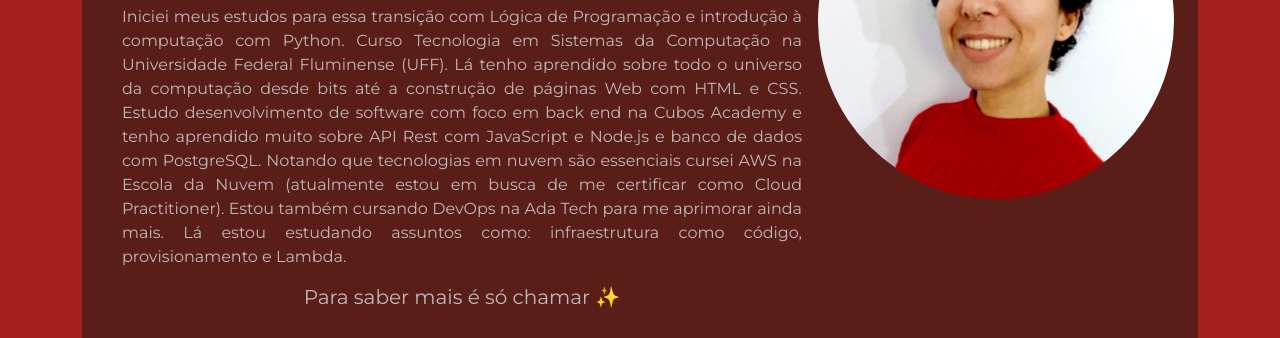
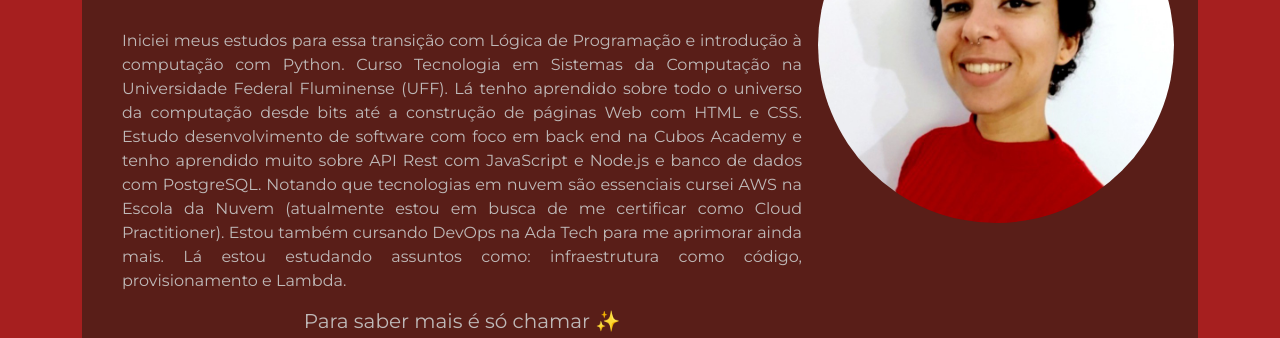
Before and after one commit to paularml/paularml.github.io, a plain HTML site: page src/views/sobreMim.html in a window 1280 px wide. Shown: the part 245-583 px from the top of the page. Drawn offline with nearby package versions, Linux system fonts and the light colour scheme.

Commit message:
feat: muda margin top do sobre mim

```diff
--- a/src/views/sobreMim.html
+++ b/src/views/sobreMim.html
@@ -33,7 +33,7 @@
         </div>
     </nav>
 
-    <div class="container text-center">
+    <div class="container text-center mt-4">
         <div class="row">
             <div class="col">
                 <div class="card mb-3 border-0 py-3 d-flex align-items-left" style="transition: none; transform: none;">
```
